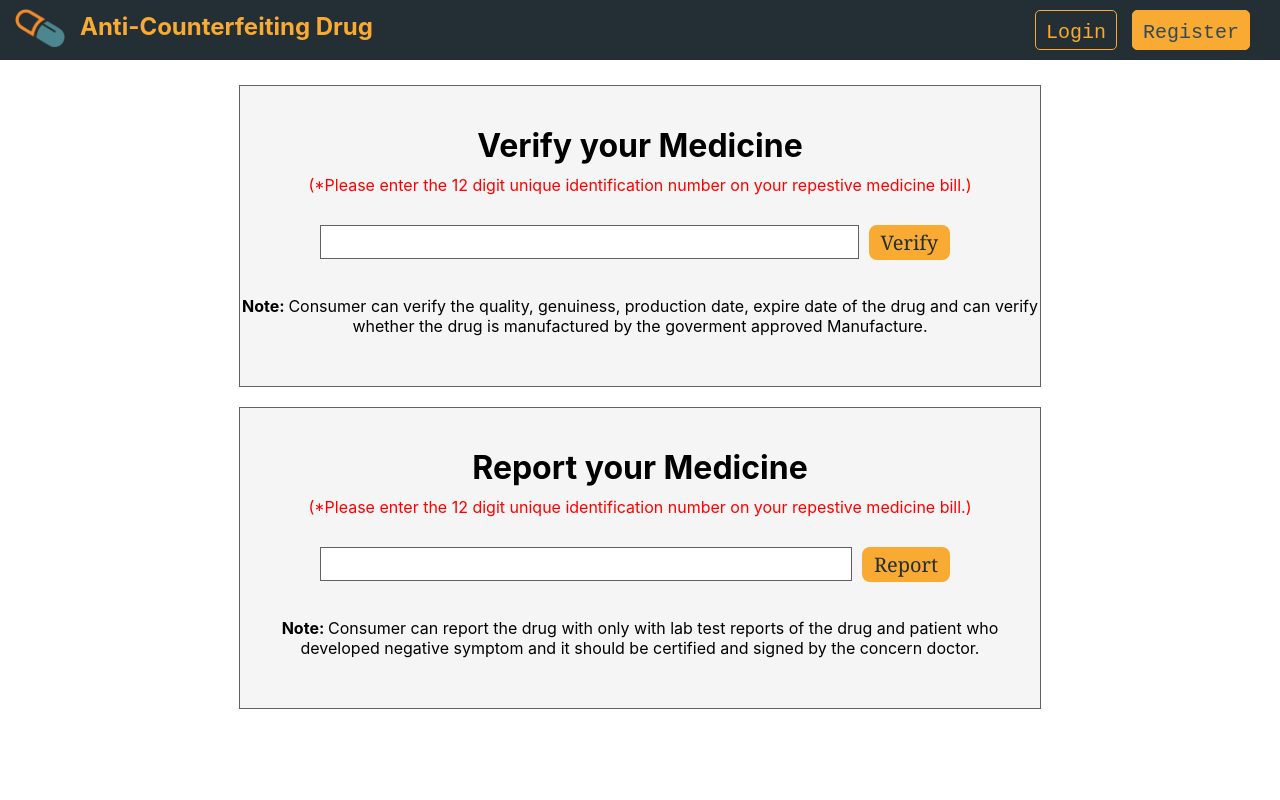
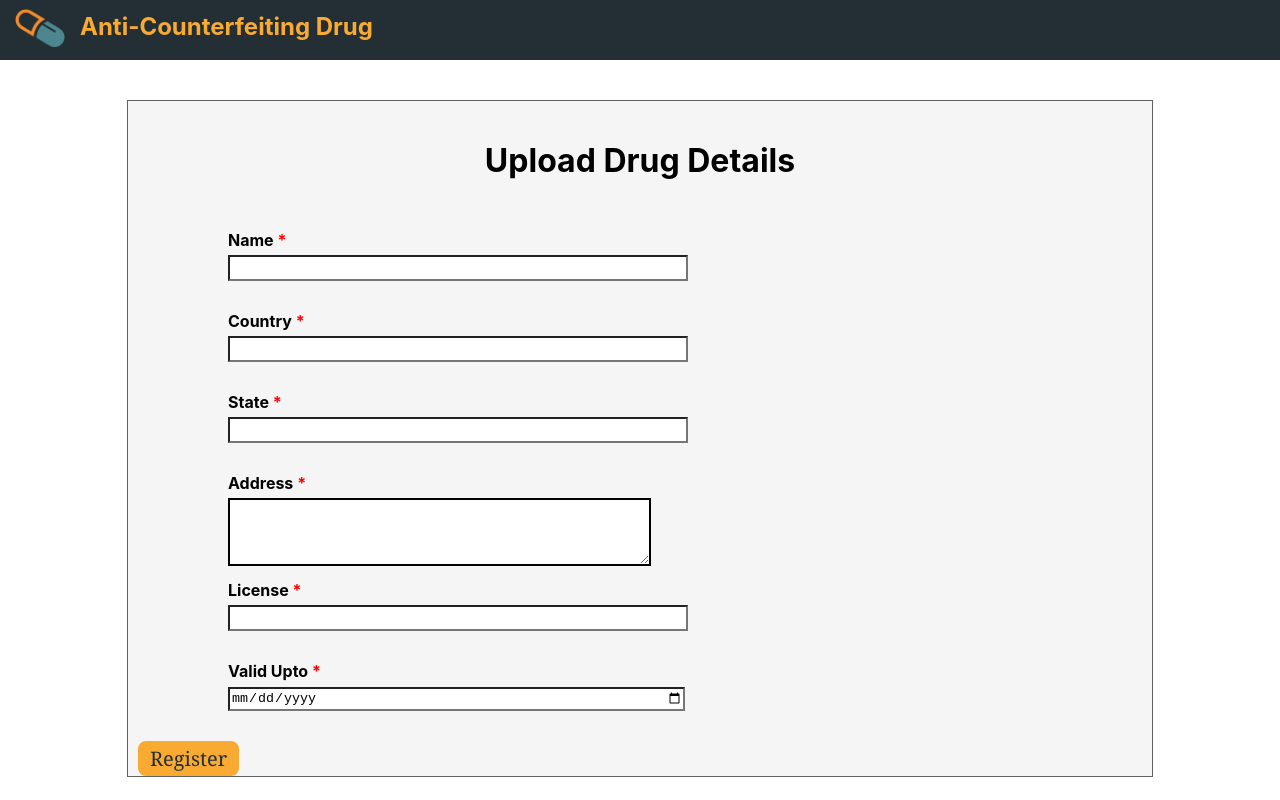
Before and after one commit to Mohitkrishna12/Anti-counterfeiting-drug-using-Blockchain, a React (Create React App) app: page /Userlogin in a window 1280 px wide. Built offline with nearby package versions, Linux system fonts and the light colour scheme.

Commit message:
Add upload details component

```diff
--- a/src/App.js
+++ b/src/App.js
@@ -5,6 +5,7 @@ import {BrowserRouter as Router, Switch,Route} from "react-router-dom"
 import LoginAs from "./LoginAs"
 import Register from "./Register"
 import Login from "./Login"
+import UploadDetails from "./UploadDetails"
 
 
 function App() {
@@ -12,6 +13,10 @@ function App() {
     <Router>
       <div >
       <Switch>
+      <Route path="/Userlogin">
+          <Header home={false} />
+          <UploadDetails />
+        </Route>
       <Route path="/newUser">
           <Header home={false} />
           <Register />
--- a/src/Login.js
+++ b/src/Login.js
@@ -20,9 +20,9 @@ function Login() {
 				<h4>Password</h4>
 				<input type="password"  />
 			</div>
-
+				<Link to="/Userlogin">
 				<button className="login_btn" >Sign In</button>
-
+				</Link>
 			</form>
 		</div>
 		<div className="login-newaccounttext">
--- /dev/null
+++ b/src/RmUpload.js
@@ -0,0 +1,43 @@
+import React from 'react'
+import "./RmUpload.css";
+
+function RmUpload() {
+	return (
+		<div className="RmUpload">
+			<div className="uploadForm">
+			<form className="reg_form_layout">
+		<div className="reg_input">
+			<h4> Name  <span>*</span> </h4>
+    	<input type="text" name="name" />
+		</div>
+		<div className="reg_input">
+			<h4>Country  <span>*</span> </h4>
+    	<input type="text" name="name" />
+		</div>
+		<div className="reg_input">
+			<h4>State  <span>*</span> </h4>
+    	<input type="text" name="name" />
+		</div>
+		<div className="reg_input">
+			<h4>Address  <span>*</span> </h4>
+    	<textarea rows="4" cols="50" name="comment" />
+		</div>
+		<div className="reg_input">
+		<h4>  License  <span>*</span> </h4>
+
+
+    	<input type="text" name="name" />
+		</div>
+		<div className="reg_input">
+			<h4>Valid Upto  <span>*</span> </h4>
+    	<input type="date" name="name" />
+		</div>
+		<button className="login_btn">Register</button>
+		</form>
+
+			</div>
+		</div>
+	)
+}
+
+export default RmUpload
--- /dev/null
+++ b/src/UploadDetails.css
@@ -0,0 +1,50 @@
+.uploadDetails{
+	display: flex;
+	align-items: center;
+	flex-direction: column;
+	margin-top: 20px;
+
+}
+.details_form{
+	display: flex;
+	flex-direction: column;
+	background-color: #F5F5F5;
+	border:1px solid #616161;
+	height: 90%;
+	width: 80%;
+	text-align: left;
+	margin: 20px;
+
+}
+.details_heading{
+	margin: 30px;
+	text-align: center;
+}
+.details_heading h1{
+	margin: 10px;
+}
+
+.details_input{
+
+	margin: 10px 20px 10px 100px;
+}
+.details_form form h4{
+	margin:0px 20px 5px 0px;
+}
+.details_form form input{
+	height: 20px;
+	margin-bottom: 20px;
+	background-color: white;
+	width: 50%;
+}
+.datails_form form button{
+	margin-left: 370px;
+}
+textarea{
+
+	border: 2px solid black;
+
+}
+.details_input  span{
+	color: red;
+}
--- /dev/null
+++ b/src/UploadDetails.js
@@ -0,0 +1,67 @@
+import React from 'react'
+import "./UploadDetails.css"
+import {useStateValue} from "./StateProvider";
+import RmUpload from "./RmUpload";
+// import DmUpload from "./DmUpload";
+// import DaUpload from "./DaUpload";
+// import DdUpload from "./DdUpload";
+// import PoUpload from "./PoUpload";
+
+
+
+
+function UploadDetails() {
+	const [state, dispatch]=useStateValue();
+	const currentUser=()=>{
+		switch(state.role){
+			case "Raw Material Supplier":
+    		 return (<div>
+    		 		<RmUpload />
+    		 	</div>);
+    		break;
+  			case "Drug Manufacturer":
+   		 	return (<div>
+    		 		<RmUpload />
+    		 	</div>);
+		    break;
+		    case "Drug Administrator":
+   		 	return (<div>
+    		 		<RmUpload />
+    		 	</div>);
+		    break;
+		    case "Drug Distributer":
+   		 	return (<div>
+    		 		<RmUpload />
+    		 	</div>);
+		    break;
+		    case "Pharmacurtical Owner":
+   		 	return (<div>
+    		 		<RmUpload />
+    		 	</div>);
+		    break;
+		    default :
+		    return (<div>
+    		 		<RmUpload />
+    		 	</div>);
+
+
+		}
+
+
+	}
+	return (
+		<div className="uploadDetails">
+			<div className="details_form">
+		<div className="details_heading">
+			<h1>Upload Drug Details {state.role}</h1>
+		</div>
+		<form className="details_form_layout">
+		{currentUser()}
+		</form>
+		</div>
+
+		</div>
+	)
+}
+
+export default UploadDetails
```
Also changed, not shown: src/DaUpload.js (added), src/DdUpload.js (added), src/DmUpload.js (added), src/RmUpload.css (added), src/poUpload.js (added).
